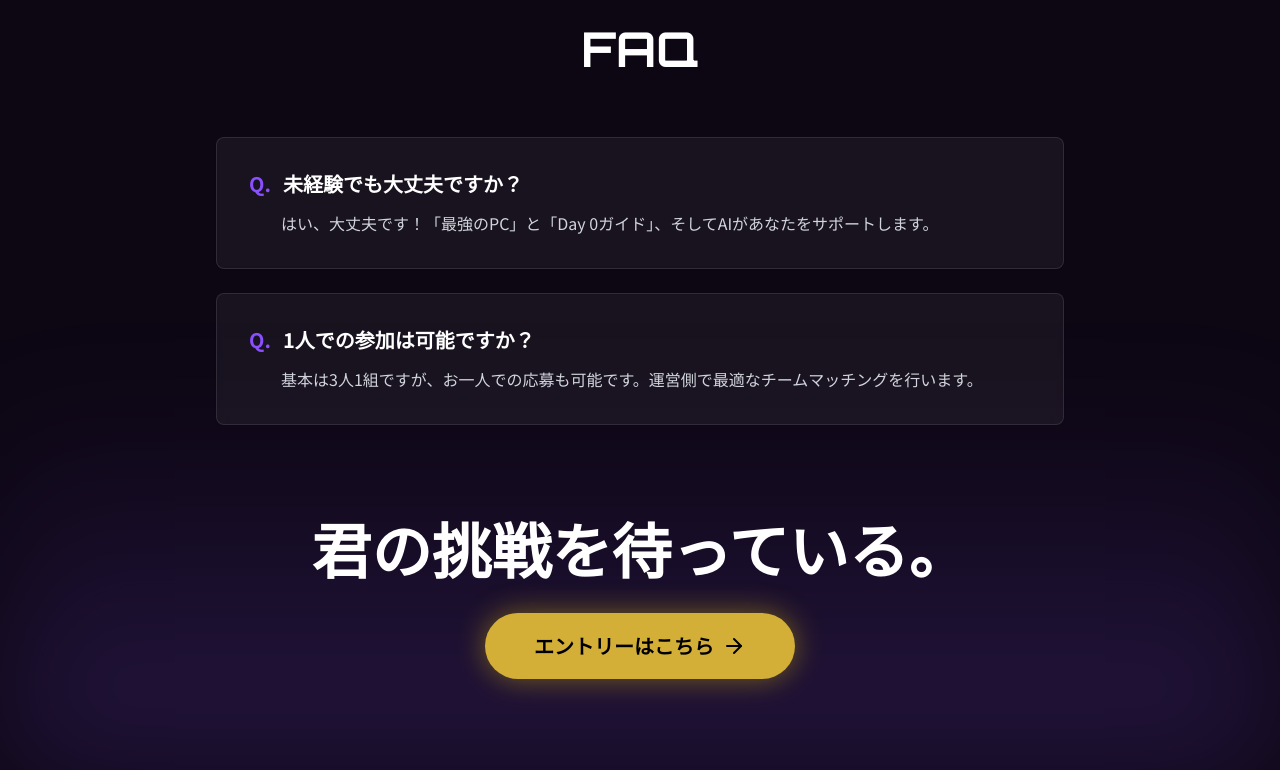
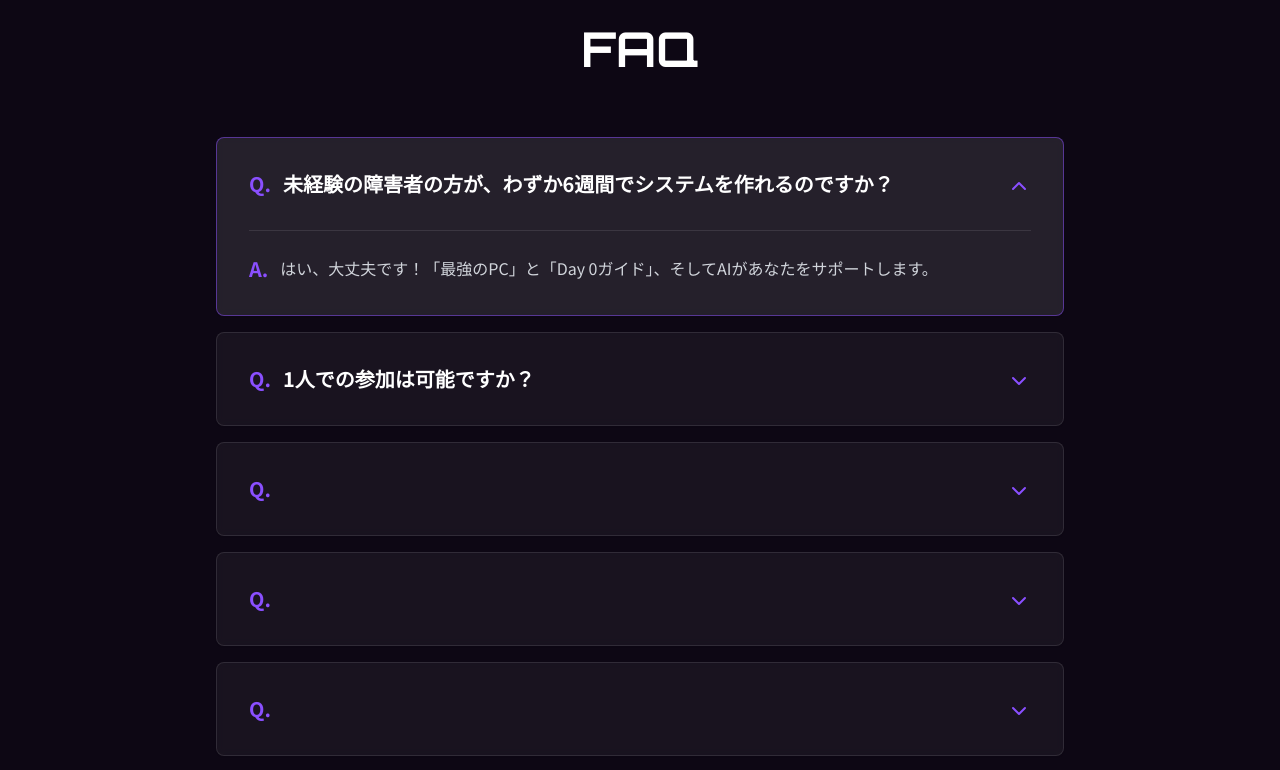
Before and after one commit to nomadLaB-dev/noroshi.hiroshima26-web, a Next.js app: page / in a window 1280 px wide. Shown: the part 6720-7490 px from the top of the page. Built offline with nearby package versions, Linux system fonts and the light colour scheme.

Commit message:
feat:UI修正

```diff
--- a/src/components/sections/user/FAQSection.tsx
+++ b/src/components/sections/user/FAQSection.tsx
@@ -1,12 +1,20 @@
+"use client";
 
-import Link from "next/link";
-import { ArrowRight } from "lucide-react";
+import { useState } from "react";
+import { ArrowRight, ChevronDown } from "lucide-react";
 import { PARTICIPANT_CONTENT } from "@/constants/participantData";
 import { Button } from "@/components/ui/Button";
 import { Card, CardContent } from "@/components/ui/Card";
+import { motion, AnimatePresence } from "framer-motion";
+import { cn } from "@/lib/utils";
 
 export function FAQSection() {
-    const { faq, hero } = PARTICIPANT_CONTENT; // Re-use hero cta text or similar if needed
+    const { faq } = PARTICIPANT_CONTENT;
+    const [openIndex, setOpenIndex] = useState<number | null>(0);
+
+    const toggleEffect = (index: number) => {
+        setOpenIndex(openIndex === index ? null : index);
+    };
 
     return (
         <section className="py-24 bg-transparent relative overflow-hidden">
@@ -15,17 +23,50 @@ export function FAQSection() {
                     FAQ
                 </h2>
 
-                <div className="space-y-6 mb-24">
+                <div className="space-y-4 mb-24">
                     {faq.map((item, index) => (
-                        <Card key={index} className="bg-white/5 border-white/10 hover:border-white/20 transition-colors">
-                            <CardContent className="p-6 md:p-8">
-                                <h3 className="text-xl font-bold text-white mb-3 flex items-start gap-3">
-                                    <span className="text-digital-purple">Q.</span>
-                                    {item.q}
-                                </h3>
-                                <p className="text-gray-300 ml-8 leading-relaxed">
-                                    {item.a}
-                                </p>
+                        <Card
+                            key={index}
+                            className={cn(
+                                "bg-white/5 border-white/10 transition-all duration-300 cursor-pointer overflow-hidden",
+                                openIndex === index ? "border-digital-purple/50 bg-white/10" : "hover:border-white/20 hover:bg-white/5"
+                            )}
+                            onClick={() => toggleEffect(index)}
+                        >
+                            <CardContent className="p-0">
+                                <div className="p-6 md:p-8 flex items-start justify-between gap-4">
+                                    <h3 className="text-xl font-bold text-white flex items-start gap-3 select-none">
+                                        <span className="text-digital-purple">Q.</span>
+                                        {item.q}
+                                    </h3>
+                                    <div className={cn(
+                                        "mt-1 text-digital-purple transition-transform duration-300 shrink-0",
+                                        openIndex === index ? "rotate-180" : "rotate-0"
+                                    )}>
+                                        <ChevronDown className="w-6 h-6" />
+                                    </div>
+                                </div>
+
+                                <AnimatePresence initial={false}>
+                                    {openIndex === index && (
+                                        <motion.div
+                                            initial={{ height: 0, opacity: 0 }}
+                                            animate={{ height: "auto", opacity: 1 }}
+                                            exit={{ height: 0, opacity: 0 }}
+                                            transition={{ duration: 0.3, ease: "easeInOut" }}
+                                        >
+                                            <div className="px-6 md:px-8 pb-6 md:pb-8 pt-0">
+                                                <div className="h-[1px] w-full bg-white/10 mb-6" />
+                                                <div className="flex gap-3">
+                                                    <span className="text-digital-purple font-bold text-xl">A.</span>
+                                                    <p className="text-gray-300 leading-relaxed whitespace-pre-line">
+                                                        {item.a}
+                                                    </p>
+                                                </div>
+                                            </div>
+                                        </motion.div>
+                                    )}
+                                </AnimatePresence>
                             </CardContent>
                         </Card>
                     ))}
--- a/src/constants/participantData.ts
+++ b/src/constants/participantData.ts
@@ -156,12 +156,36 @@ export const PARTICIPANT_CONTENT = {
     },
     faq: [
         {
-            q: "未経験でも大丈夫ですか？",
+            q: "未経験の障害者の方が、わずか6週間でシステムを作れるのですか？",
             a: "はい、大丈夫です！「最強のPC」と「Day 0ガイド」、そしてAIがあなたをサポートします。"
         },
         {
             q: "1人での参加は可能ですか？",
             a: "基本は3人1組ですが、お一人での応募も可能です。運営側で最適なチームマッチングを行います。"
+        },
+        {
+            q: "",
+            a: ""
+        },
+        {
+            q: "",
+            a: ""
+        },
+        {
+            q: "",
+            a: ""
+        },
+        {
+            q: "",
+            a: ""
+        },
+        {
+            q: "",
+            a: ""
+        },
+        {
+            q: "",
+            a: ""
         }
     ]
 };
```
